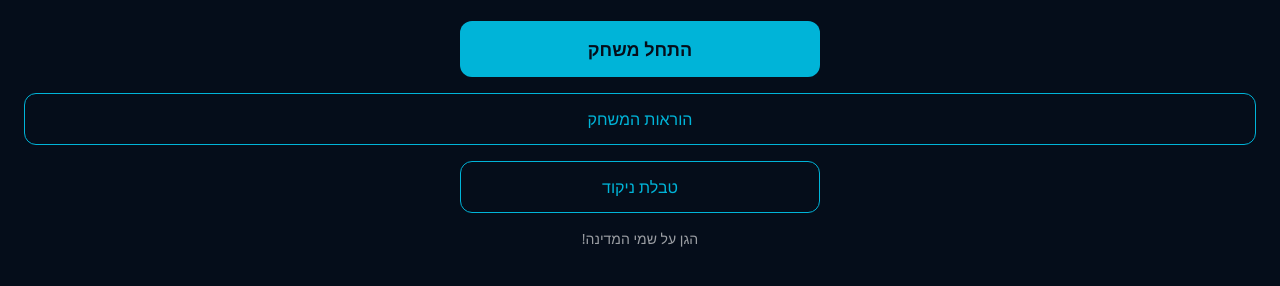
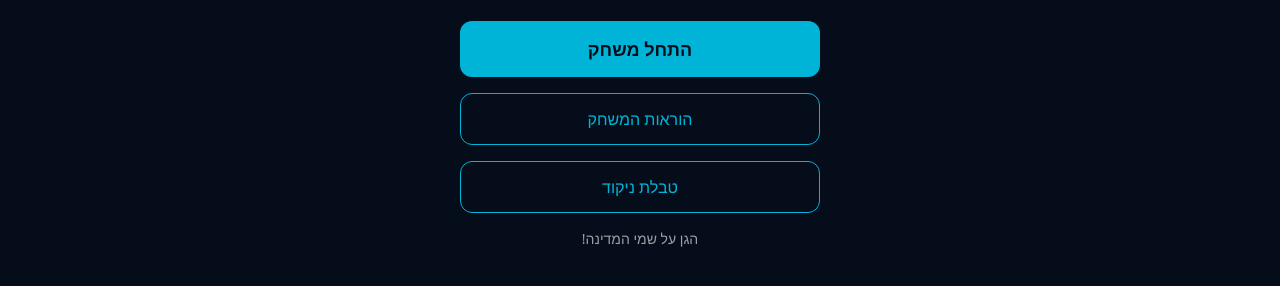
Before and after one commit to NirAbel/skykeepers, a website built with Vite: page index.html in a window 1280 px wide. Shown: the part 406-692 px from the top of the page. Built offline with nearby package versions, Linux system fonts and the light colour scheme.

Commit message:
Constrain instructions button to match other entry buttons' width
Co-Authored-By: Claude Opus 4.7 <noreply@anthropic.com>

```diff
--- a/src/styles/main.css
+++ b/src/styles/main.css
@@ -706,8 +706,9 @@ body {
   padding: 8px;
 }
 
-/* "טבלת ניקוד" buttons share the play-button width on each screen */
-.entry-scoreboard {
+/* secondary entry buttons share the play-button width on each screen */
+.entry-scoreboard,
+.entry-instructions {
   max-width: 360px;
 }
 .end-overlay .end-scoreboard {
```
